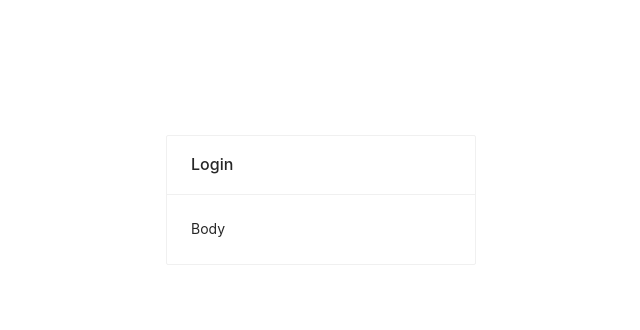
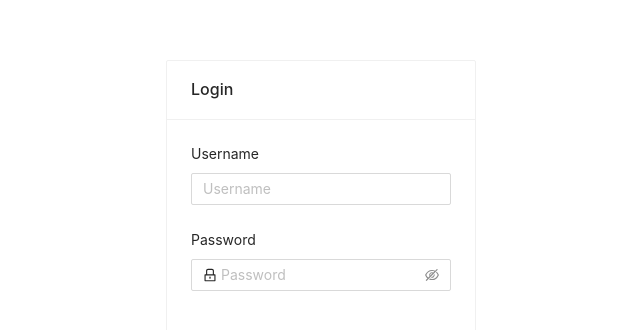
Before and after one commit to GrigorNurijanyan/myreactapp, a React (Create React App) app: page / in a window 1280 px wide. Shown: the part 200-530 px from the top of the page, without its empty margins (319-959 px from the left). Built offline with nearby package versions, Linux system fonts and the light colour scheme.

Commit message:
login page, components create

```diff
--- a/package.json
+++ b/package.json
@@ -10,6 +10,7 @@
     "prop-types": "^15.8.1",
     "react": "^17.0.2",
     "react-dom": "^17.0.2",
+    "react-router-dom": "^6.2.1",
     "react-scripts": "5.0.0",
     "web-vitals": "^2.1.4"
   },
--- a/src/App.js
+++ b/src/App.js
@@ -1,11 +1,15 @@
-import Login from "./pages/login/Login";
-
+import { BrowserRouter } from "react-router-dom";
+import AppRouter from "./router/AppRouter";
+import history from './router/History';
 
 function App() {
   return (
-    <div className="App">
-        <Login />
-    </div>
+    <BrowserRouter
+      history={history}
+    >
+      <AppRouter />
+    </BrowserRouter>
+
   );
 }
 
--- /dev/null
+++ b/src/components/Forms/FormInput/FormInput.js
@@ -0,0 +1,74 @@
+import React from "react";
+import { Form, Input } from "antd";
+import { func, bool, object, string } from "prop-types";
+
+const FormInput = ({
+  label,
+  required,
+  name,
+  placeholder,
+  formStyle,
+  formClassName,
+  size,
+  onChange,
+  className,
+  onBlur,
+  onPressEnter,
+  allowClear,
+  hasFeedback
+}) => {
+  return (
+    <Form.Item
+      className={formClassName}
+      label={label}
+      name={name}
+      style={formStyle}
+      hasFeedback={hasFeedback}
+      rules={[
+        {
+          required: required,
+          message: `Please input your ${label}!`,
+        },
+      ]}
+    >
+        <Input
+            placeholder={label || placeholder}
+            size={size}
+            className={className}
+            allowClear={allowClear}
+            onChange={(e) => {
+                onChange && onChange(e)
+            }}
+            onBlur={onBlur}
+            onPressEnter={onPressEnter}
+        />
+    </Form.Item>
+  );
+};
+
+FormInput.defaultProps = {
+  label: "Label",
+  placeholder: "Placeholder",
+  size: 'middle',
+  required: false,
+  allowClear: true,
+  hasFeedback: true,
+};
+
+FormInput.propTypes = {
+  label: string,
+  name: string,
+  placeholder: string,
+  formStyle: object,
+  formClassName: object,
+  size: string,
+  required: bool,
+  allowClear: bool,
+  hasFeedback: bool,
+  className: string,
+  onChange: func,
+  onBlur: func,
+  onPressEnter: func,
+};
+
+export default FormInput;
--- /dev/null
+++ b/src/components/Forms/FormInputPassword/FormInputPassword.js
@@ -0,0 +1,76 @@
+import React from "react";
+import { Form, Input } from "antd";
+import { func, bool, object, string } from "prop-types";
+import { LockOutlined } from '@ant-design/icons';
+
+const FormInputPassword = ({
+  label,
+  required,
+  name,
+  placeholder,
+  formStyle,
+  formClassName,
+  size,
+  onChange,
+  className,
+  onBlur,
+  onPressEnter,
+  allowClear,
+  hasFeedback
+}) => {
+  return (
+    <Form.Item
+      className={formClassName}
+      label={label}
+      name={name}
+      hasFeedback={hasFeedback}
+      style={formStyle}
+      rules={[
+        {
+          required: required,
+          message: `Please input your ${label}!`,
+        },
+      ]}
+    >
+        <Input.Password
+            placeholder={label || placeholder}
+            size={size}
+            className={className}
+            onChange={(e) => {
+                onChange && onChange(e)
+            }}
+            prefix={<LockOutlined />}
+            onBlur={onBlur}
+            allowClear={allowClear}
+            onPressEnter={onPressEnter}
+        />
+    </Form.Item>
+  );
+};
+
+FormInputPassword.defaultProps = {
+  label: "Label",
+  placeholder: "Placeholder",
+  size: 'middle',
+  required: false,
+  allowClear: true,
+  hasFeedback: true,
+};
+
+FormInputPassword.propTypes = {
+  label: string,
+  name: string,
+  placeholder: string,
+  formStyle: object,
+  formClassName: object,
+  size: string,
+  required: bool,
+  allowClear: bool,
+  hasFeedback: bool,
+  className: string,
+  onChange: func,
+  onBlur: func,
+  onPressEnter: func,
+};
+
+export default FormInputPassword;
--- a/src/components/Forms/MainForm/MainForm.js
+++ b/src/components/Forms/MainForm/MainForm.js
@@ -1,7 +1,6 @@
 import React from 'react';
 import { Form } from 'antd';
 import { func, node, object, string, array } from 'prop-types'
-import './MainForm.css';
 
 const MainForm = ({ form, size, name, children, initialValues, onFinish, onFinishFailed, validateTrigger, className }) => {
     return (
--- a/src/pages/login/Login.js
+++ b/src/pages/login/Login.js
@@ -3,12 +3,22 @@ import PageCard from '../../components/Card/Card';
 import FullPage from '../../components/FullPage/FullPage';
 import componentStyles from '../../styles/Components.module.css';
 import style from './Login.module.css';
+import MainForm from '../../components/Forms/MainForm/MainForm';
+import FormInput from '../../components/Forms/FormInput/FormInput';
+import FormInputPassword from '../../components/Forms/FormInputPassword/FormInputPassword';
 
 const Login = (props) => {
     return (
         <FullPage className={`${componentStyles.d_flex_align_center} ${style.login_page}`}>
             <PageCard title={'Login'} span={6}>
-                Body
+                <MainForm>
+                    <FormInput
+                        label={'Username'}
+                    />
+                    <FormInputPassword
+                        label={'Password'}
+                    />
+                </MainForm>
             </PageCard>
         </FullPage>
     );
--- /dev/null
+++ b/src/router/AppRouter.js
@@ -0,0 +1,13 @@
+import React from "react";
+import { Route, Routes } from "react-router-dom";
+import Login from "../pages/login/Login";
+
+const AppRouter = (props) => {
+  return (
+      <Routes>
+        <Route path="/" element={<Login />}/>
+      </Routes>
+  );
+};
+
+export default AppRouter;
--- /dev/null
+++ b/src/router/History.js
@@ -0,0 +1,2 @@
+import { createBrowserHistory } from "history";
+export default createBrowserHistory();
```
Also changed, not shown: src/components/Button/MainButton.js (added, +44 -0 lines), 1 other file (tests, documents, lock files or other folders).
